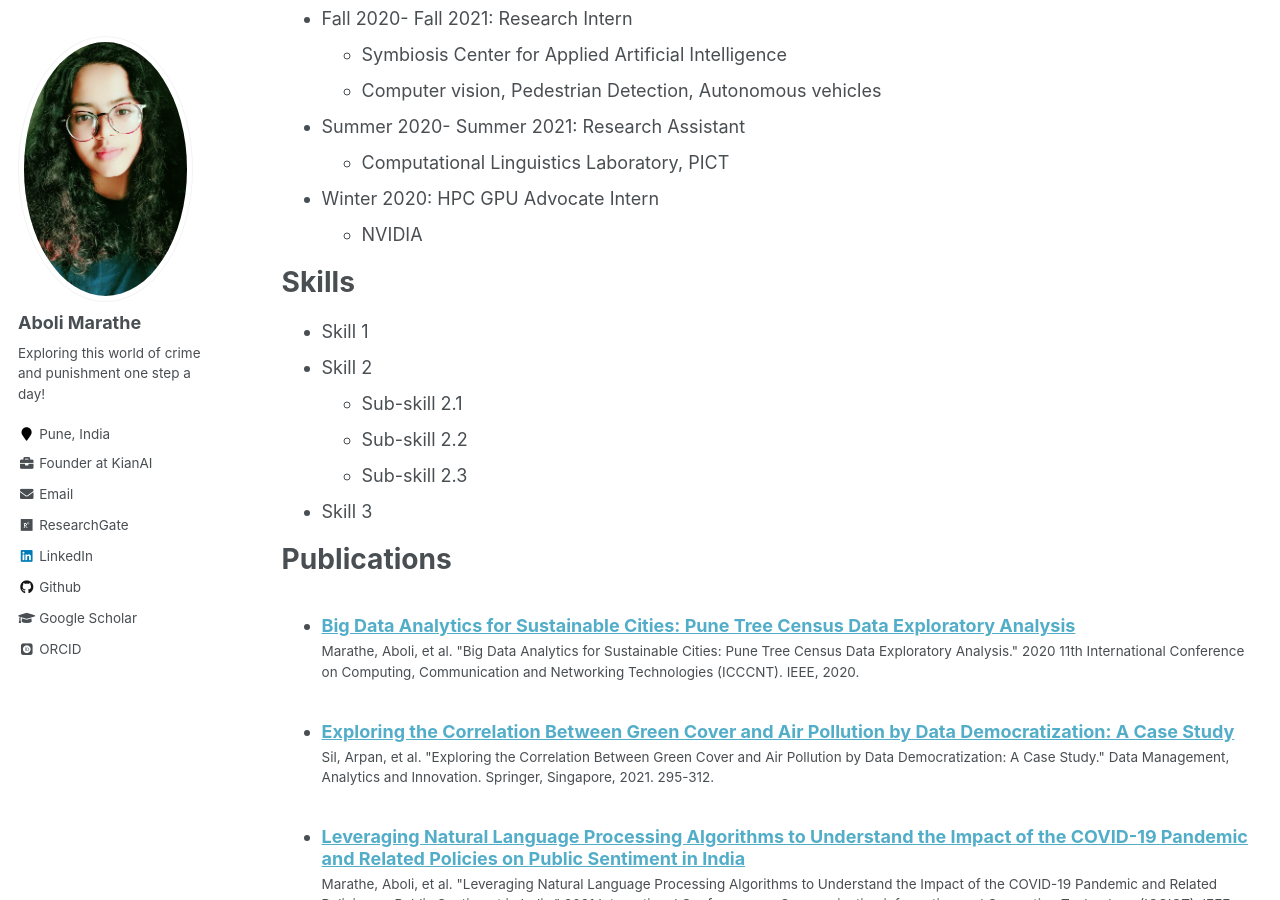
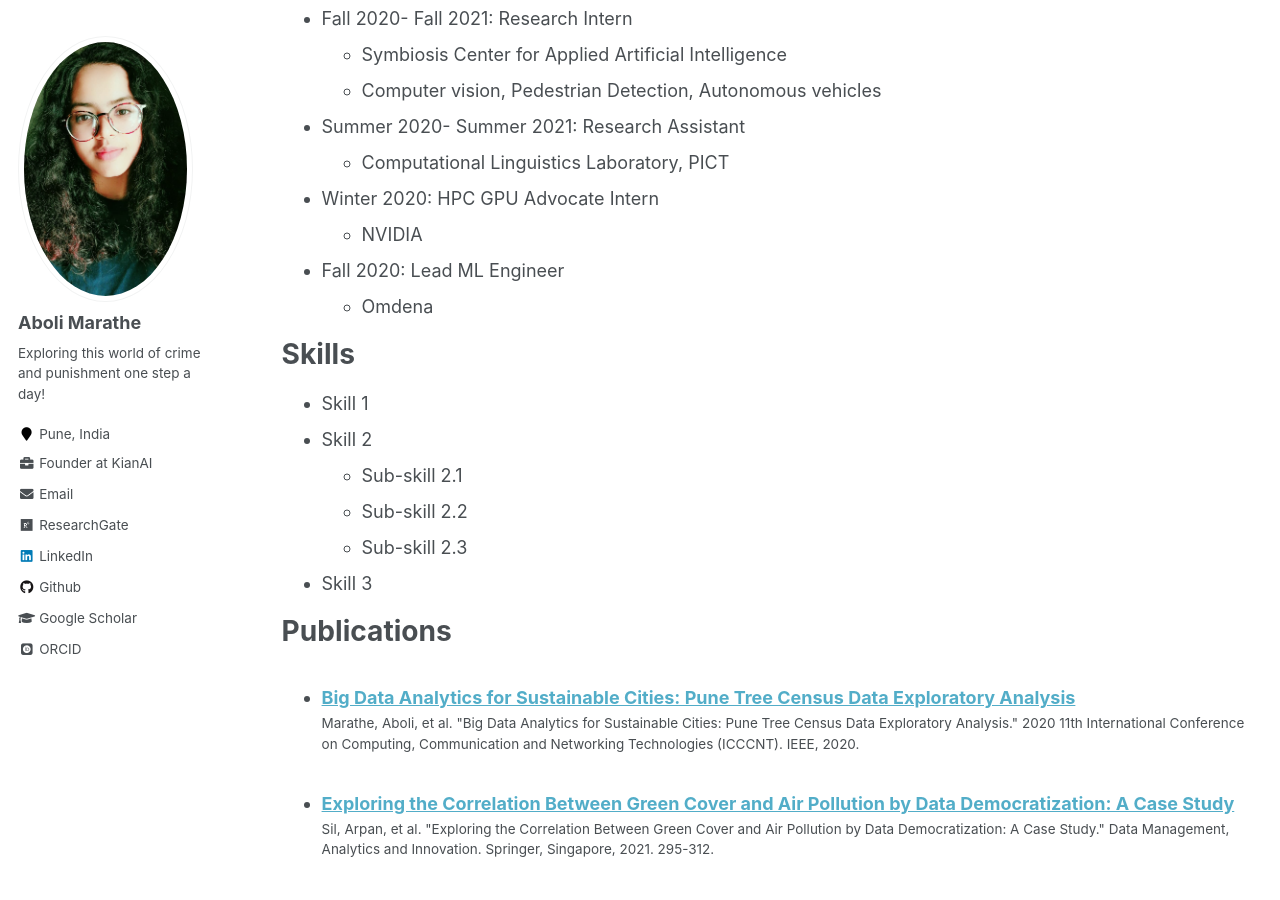
Before and after one commit to Infernolia/Infernolia.github.io, a Jekyll site: the page built from _pages/cv.md, in a window 1280 px wide and 900 px high, scrolled down 367 px. Built offline with Jekyll 4.4.1, drawn with Linux system fonts in a browser that asks for light colours; some web fonts are replaced; a file with an impossible date is left out.

Commit message:
Update cv.md

```diff
--- a/_pages/cv.md
+++ b/_pages/cv.md
@@ -27,6 +27,8 @@ Work experience
 * Winter 2020: HPC GPU Advocate Intern
   * NVIDIA
 
+* Fall 2020: Lead ML Engineer
+  * Omdena
 
 Skills
 ======
```
